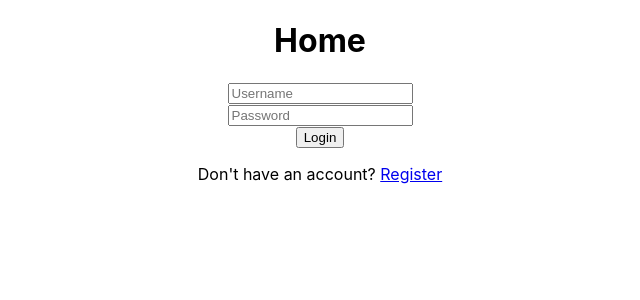
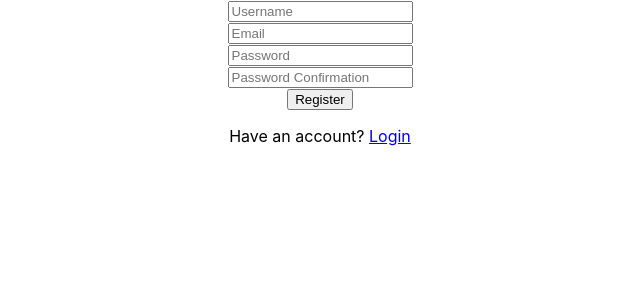
Before and after one commit to prius2055/property-check-frontend, a React (Create React App) app: page /registration in a window 1280 px wide. Shown: the top 300 px of the page, without its empty margins (320-960 px from the left). Built offline with nearby package versions, Linux system fonts and the light colour scheme.

Commit message:
Finish project setup

```diff
--- a/package.json
+++ b/package.json
@@ -6,6 +6,7 @@
     "@testing-library/jest-dom": "^5.17.0",
     "@testing-library/react": "^13.4.0",
     "@testing-library/user-event": "^13.5.0",
+    "axios": "^1.4.0",
     "react": "^18.2.0",
     "react-dom": "^18.2.0",
     "react-router": "^6.15.0",
--- a/src/App.js
+++ b/src/App.js
@@ -1,17 +1,66 @@
-import { useState } from 'react';
+import { useEffect, useState } from 'react';
+import { Route, Routes, useNavigate } from 'react-router-dom';
+import Dashboard from './components/Dashboard';
+import SplashPage from './components/SplashPage';
+import Registration from './auth/Registration';
+import Login from './auth/Login';
+import axios from 'axios';
+
 import './App.css';
-import Dashboard from './components/Dashboard';
-import Home from './components/Home';
 
 function App() {
-  const [appDisplay, setAppDisplay] = useState({
-    showHomePage: true,
-    showDashboard: false,
-  });
+  // const navigate = useNavigate();
+  // const [loggedInStatus, setLoggedInStatus] = useState({
+  //   isLoggedIn: false,
+  //   user: {},
+  // });
+
+  // const checkLoginStatus = () => {
+  //   axios
+  //     .get('http://localhost:3000/login')
+  //     .then((response) => {
+  //       if (
+  //         response.data.status.data.username &&
+  //         loggedInStatus.isLoggedIn === false
+  //       ) {
+  //         setLoggedInStatus({
+  //           ...loggedInStatus,
+  //           isLoggedIn: true,
+  //         });
+  //         navigate('/dashboard');
+  //       } else if (
+  //         !response.data.status.data.username &&
+  //         loggedInStatus.isLoggedIn === true
+  //       ) {
+  //         setLoggedInStatus({
+  //           ...loggedInStatus,
+  //           isLoggedIn: false,
+  //         });
+  //         navigate('/');
+  //       }
+  //     })
+  //     .catch((error) => {
+  //       console.log('login error', error);
+  //     });
+  // };
+
+  // useEffect(() => {
+  //   checkLoginStatus();
+  // }, []);
+
+  // const [appDisplay, setAppDisplay] = useState({
+  //   showHomePage: true,
+  //   showDashboard: false,
+  // });
+
   return (
     <div className="App">
-      {appDisplay.showHomePage && <Home />}
-      {appDisplay.showDashboard && <Dashboard />}
+      <Routes>
+        <Route path="/" element={<SplashPage />} />
+        <Route path="/dashboard" element={<Dashboard />} />
+        <Route path="/registration" element={<Registration />} />
+        <Route path="/login" element={<Login />} />
+      </Routes>
     </div>
   );
 }
--- a/src/auth/Login.js
+++ b/src/auth/Login.js
@@ -1,5 +1,6 @@
 import React, { useState } from 'react';
 import { Link } from 'react-router-dom';
+import axios from 'axios';
 
 function Login() {
   const userObj = {
@@ -18,6 +19,27 @@ function Login() {
 
   const handleSubmit = (event) => {
     event.preventDefault();
+    axios
+      .post(
+        'http://localhost:3000/login',
+        {
+          user: {
+            username: user.username,
+            password: user.password,
+          },
+        },
+        { withCredentials: true }
+      )
+      .then((response) => {
+        if (response.data.logged_in && response.data.patient) {
+          this.props.handleSuccessfulAuth(response.data);
+        } else {
+          this.props.handleSuccessfulDoctorAuth(response.data);
+        }
+      })
+      .catch((error) => {
+        console.log('login error', error);
+      });
     console.log(user);
   };
 
@@ -31,7 +53,7 @@ function Login() {
             name="username"
             placeholder="Username"
             required
-            // value={newUser.email}
+            value={user.username}
             onChange={handleChange}
           />
         </div>
@@ -43,7 +65,7 @@ function Login() {
             name="password"
             placeholder="Password"
             required
-            // value={this.state.password}
+            value={user.password}
             onChange={handleChange}
           />
         </div>
@@ -52,7 +74,7 @@ function Login() {
           Login
         </button>
         <p>
-          Don't have an account? <Link to="/register">Register</Link>
+          Don't have an account? <Link to="/registration">Register</Link>
         </p>
       </form>
     </div>
--- a/src/auth/Registration.js
+++ b/src/auth/Registration.js
@@ -1,5 +1,6 @@
 import React, { useState } from 'react';
 import { Link } from 'react-router-dom';
+import axios from 'axios';
 
 function Registration() {
   const newUserObj = {
@@ -21,6 +22,48 @@ function Registration() {
   const handleSubmit = (event) => {
     event.preventDefault();
     console.log(newUser);
+
+    const userData = {
+      user: {
+        username: newUser.username,
+        email: newUser.email,
+        password: newUser.password,
+        password_confirmation: newUser.password_confirmation,
+      },
+    };
+
+    // const d = JSON.stringify(userData);
+
+    console.log(userData.user.user);
+
+    axios
+      .post(
+        'http://localhost:3000/signup',
+        {
+          username: newUser.username,
+          email: newUser.email,
+          password: newUser.password,
+          password_confirmation: newUser.password_confirmation,
+        },
+        {
+          headers: {
+            Accept: 'application/json',
+            'Content-Type': 'application/json',
+            // Authorization: 'Bearer ' + token, // if you use token
+          },
+        }
+
+        // header:{'Content-Type': 'application/json'}
+        // { withCredentials: true }
+      )
+      .then((response) => {
+        if (response.data.status === 'created') {
+          console.log('Registration data', response.data);
+        }
+      })
+      .catch((error) => {
+        console.log('registration error', error.response.data);
+      });
   };
 
   return (
@@ -33,7 +76,7 @@ function Registration() {
             name="username"
             placeholder="Username"
             required
-            // value={newUser.email}
+            value={newUser.username}
             onChange={handleChange}
           />
         </div>
@@ -45,7 +88,7 @@ function Registration() {
             name="email"
             placeholder="Email"
             required
-            // value={newUser.email}
+            value={newUser.email}
             onChange={handleChange}
           />
         </div>
@@ -57,7 +100,7 @@ function Registration() {
             name="password"
             placeholder="Password"
             required
-            // value={this.state.password}
+            value={newUser.password}
             onChange={handleChange}
           />
         </div>
@@ -69,7 +112,7 @@ function Registration() {
             name="password_confirmation"
             placeholder="Password Confirmation"
             required
-            // value={this.state.password_confirmation}
+            value={newUser.password_confirmation}
             onChange={handleChange}
           />
         </div>
--- a/src/components/Home.js
+++ /dev/null
@@ -1,29 +0,0 @@
-import React, { useState } from 'react';
-import Login from '../auth/Login';
-import Registration from '../auth/Registration';
-// import Login from './auth/Login';
-// import { Link } from 'react-router-dom';
-
-const Home = () => {
-  const [homePageDisplay, setHomePageDisplay] = useState({
-    showLoginPage: true,
-    showRegistrationPage: false,
-  });
-
-  //   handleSuccessfulAuth(data) {
-  //     this.props.handleLogin(data);
-  //     this.props.history.push('/dashboard');
-  //   }
-
-  return (
-    <div>
-      <h1>Home</h1>
-      {/* <h1>Status: {this.props.loggedInStatus}</h1> */}
-      {/* <Login handleSuccessfulAuth={this.handleSuccessfulAuth} /> */}
-      {homePageDisplay.showLoginPage && <Login />}
-      {homePageDisplay.showRegistrationPage && <Registration />}
-    </div>
-  );
-};
-
-export default Home;
--- /dev/null
+++ b/src/components/SplashPage.js
@@ -0,0 +1,18 @@
+import { Link } from 'react-router-dom';
+import Login from '../auth/Login';
+
+const SplashPage = () => {
+  return (
+    <div>
+      <h1>Welcome to propInspect</h1>
+      <p>Your one-stop showroom for real estate properties</p>
+      <Login />
+      <div>
+        <p>Dont have an account?</p>
+        <Link to="/registration">Register</Link>
+      </div>
+    </div>
+  );
+};
+
+export default SplashPage;
```
Also changed, not shown: 1 other file (tests, documents, lock files or other folders).
